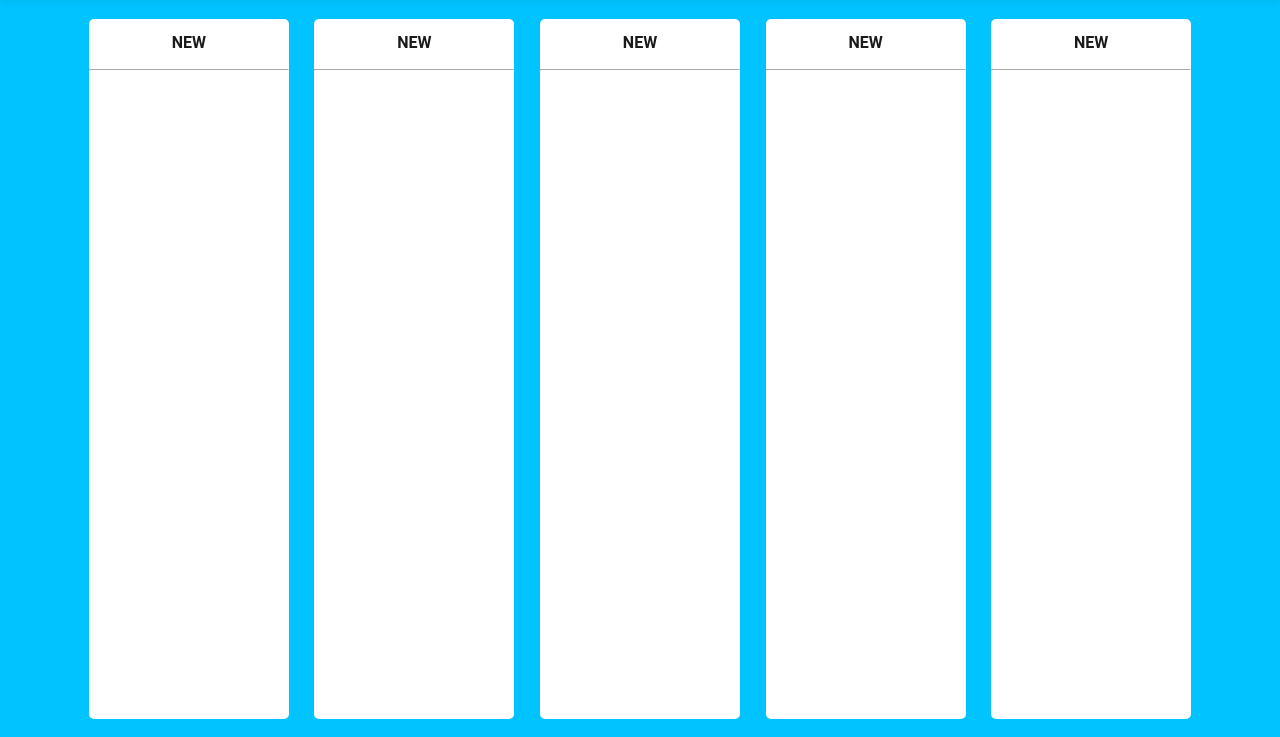
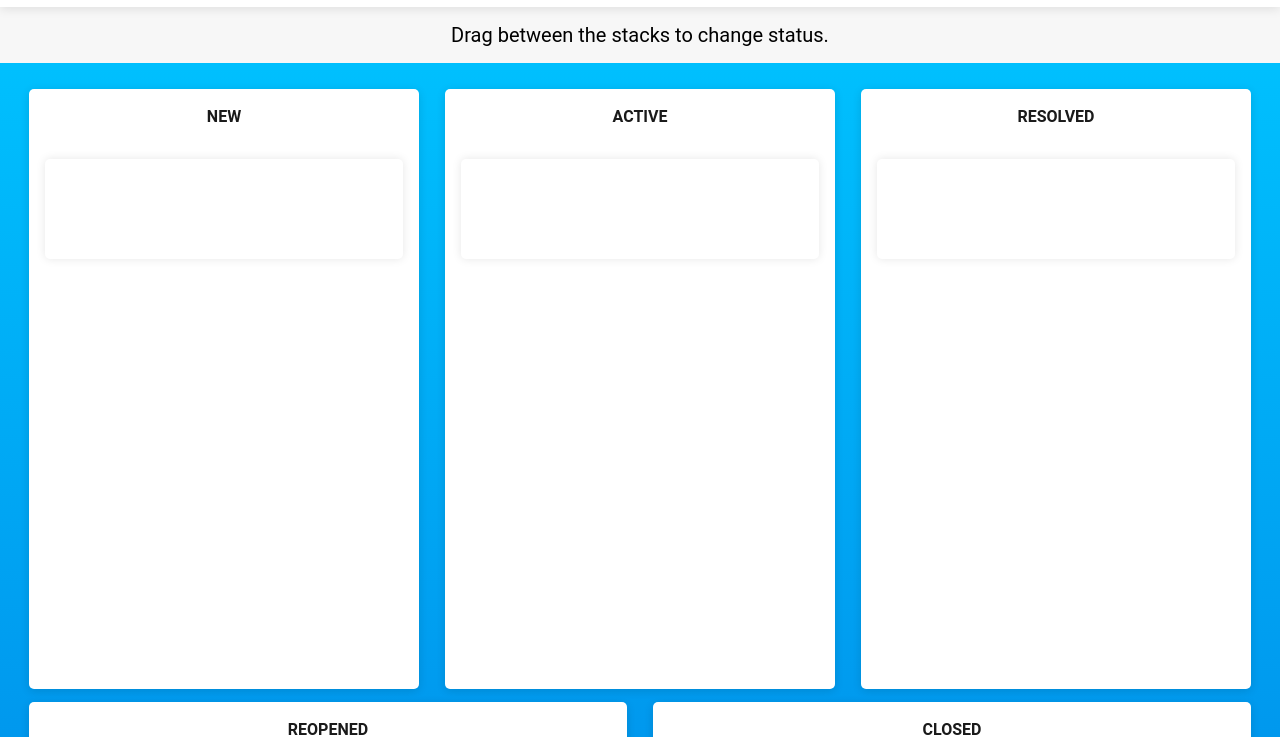
Before and after one commit to AkaiVAC/bug-tracker, a React app: page / in a window 1280 px wide. Shown: the part 63-800 px from the top of the page. Built offline with nearby package versions, Linux system fonts and the light colour scheme.

Commit message:
Added back reverted UI changes without the build files.

```diff
--- a/src/components/Tracker/BugContainer.js
+++ b/src/components/Tracker/BugContainer.js
@@ -3,13 +3,18 @@ import BugStack from "./BugStack";
 
 const BugContainer = () => {
     return (
-		<div className='bug_container'>
+        <div className="bug_container">
+            <p className="help_text">
+                Drag between the stacks to change status.
+            </p>
+            <div className="bug_stacks">
                 <BugStack />
                 <BugStack />
                 <BugStack />
                 <BugStack />
                 <BugStack />
             </div>
+        </div>
     );
 };
 
--- a/src/components/Tracker/BugStack.js
+++ b/src/components/Tracker/BugStack.js
@@ -2,13 +2,11 @@ import React from "react";
 import Bug from "./Bug";
 
 const BugStack = () => {
-	return (
-		<div className='bug_stack'>
-			<h2>New</h2>
-			<hr />
-			<Bug />
-		</div>
-	);
+    return (
+        <div className="bug_stack">
+            <Bug />
+        </div>
+    );
 };
 
 export default BugStack;
--- a/src/index.css
+++ b/src/index.css
@@ -15,7 +15,7 @@ header {
     color: #1a1a1a;
     font-size: calc(12px + 0.6vw);
     width: 100vw;
-	height: 60px;
+    height: 70px;
     background: #fff;
     box-shadow: 0 2px 10px rgba(0, 0, 0, 0.1);
 
@@ -43,11 +43,33 @@ header h1 {
 
 .bug_container {
     height: 100%;
-	margin-top: 60px;
-	padding: 1rem;
+    margin-top: 70px;
     overflow-y: auto;
     /* background: rgb(0, 255, 171); */
-	background: rgb(0, 195, 255);
+    background: linear-gradient(180deg, rgb(0, 195, 255), rgb(0, 148, 236));
+
+    display: grid;
+    grid-template: 60px 1fr / 1fr;
+    justify-content: center;
+    align-items: start;
+
+    transition: all 0.2s;
+}
+
+.help_text {
+    width: 100%;
+    font-size: 1.25rem;
+    text-align: center;
+    padding: 1rem;
+    background: rgb(247, 247, 247);
+
+    display: flex;
+    justify-content: center;
+    align-items: center;
+}
+
+.bug_stacks {
+    padding: 1rem;
 
     display: flex;
     flex-flow: row wrap;
@@ -56,23 +78,57 @@ header h1 {
 }
 
 .bug_stack {
-	min-height: calc(100vh - 100px);
-	min-width: 200px;
+    min-height: calc(100vh - 200px);
+    min-width: 300px;
     margin: 0.4rem 0.8rem;
     background: #fff;
     border-radius: 5px;
+    box-shadow: 0 2px 10px rgba(0, 0, 0, 0.12);
+
+    flex: 1;
+    position: relative;
 }
 
-.bug_stack h2 {
+.bug_stack:nth-child(1)::before,
+.bug_stack:nth-child(2)::before,
+.bug_stack:nth-child(3)::before,
+.bug_stack:nth-child(4)::before,
+.bug_stack:nth-child(5)::before {
+    content: "New";
+    position: absolute;
     color: #1a1a1a;
     font-size: 1rem;
     text-transform: uppercase;
-	width: 100%;
+    font-weight: bold;
     text-align: center;
-	height: 50px;
-	line-height: 3;
+    top: 4.5%;
+    left: 50%;
+    transform: translate(-50%, -50%);
 }
 
-.bug_stack hr {
-	border-color: white;
+.bug_stack:nth-child(2)::before {
+    content: "Active";
 }
+.bug_stack:nth-child(3)::before {
+    content: "Resolved";
+}
+.bug_stack:nth-child(4)::before {
+    content: "Reopened";
+}
+.bug_stack:nth-child(5)::before {
+    content: "Closed";
+}
+
+.Bug {
+    height: 100px;
+    margin: 1rem;
+    margin-top: 70px;
+    padding: 1rem;
+    box-shadow: 0 0 10px rgba(0, 0, 0, 0.1);
+    border-radius: 5px;
+    cursor: move;
+}
+
+.Bug:active {
+    background: rgb(204, 204, 204);
+}
```
Also changed, not shown: 1 other file. Lines whose indentation alone changed are shown as unchanged.
